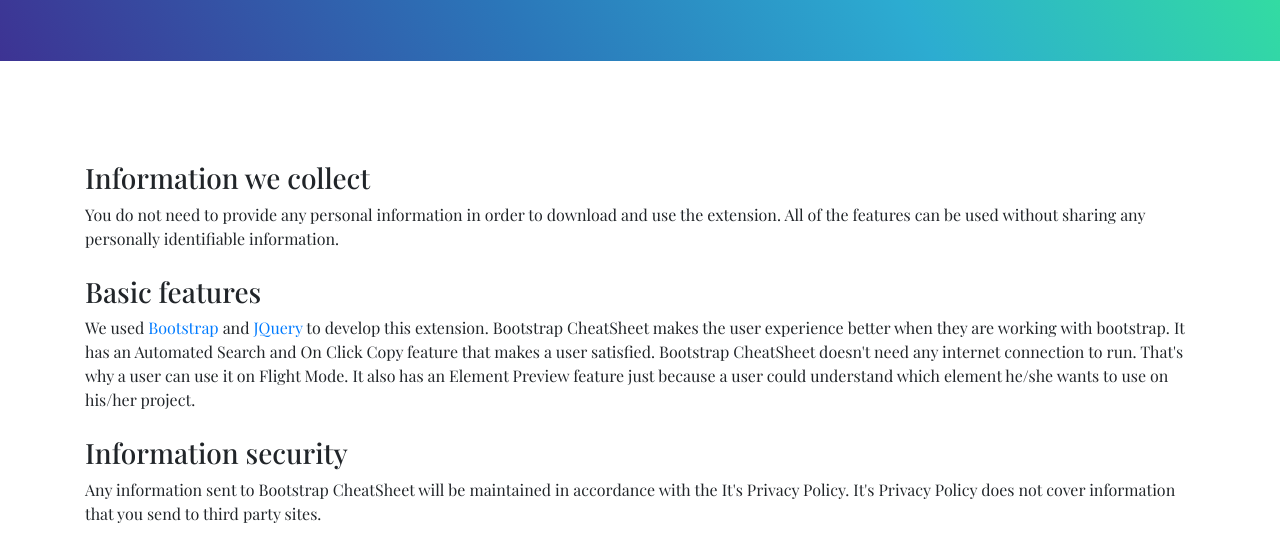
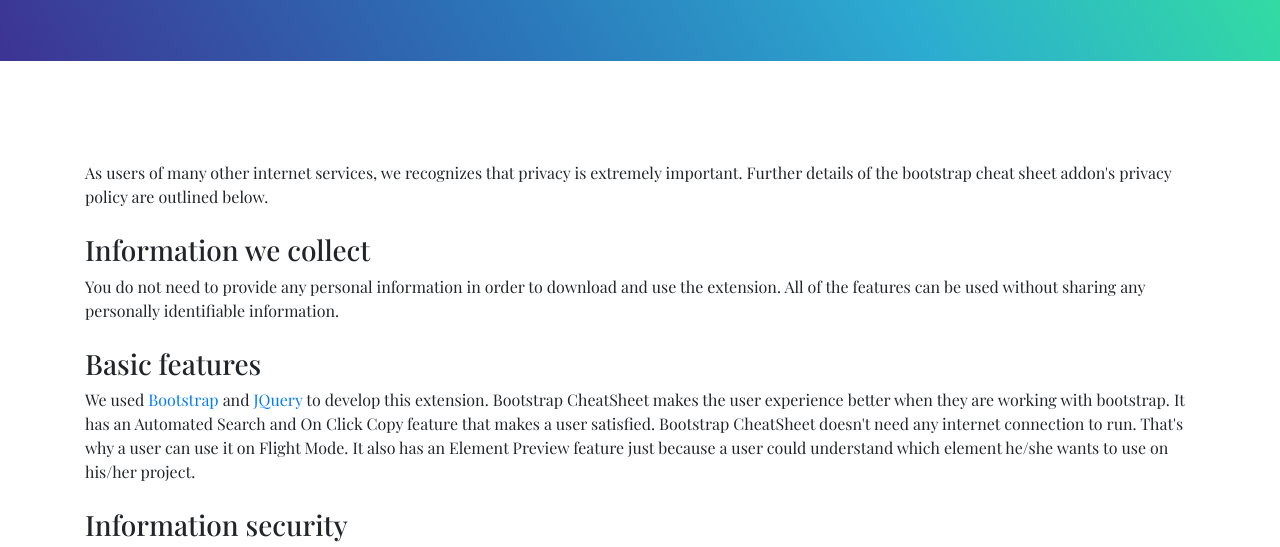
Before and after one commit to themefisher/bootstrap-cheatsheet, a plain HTML site: page privacy-policy.html in a window 1280 px wide. Shown: the part 215-762 px from the top of the page. Drawn offline with nearby package versions, Linux system fonts and the light colour scheme.

Commit message:
modified privacy

```diff
--- a/privacy-policy.html
+++ b/privacy-policy.html
@@ -31,6 +31,9 @@
 
   <section class="section">
     <div class="container">
+      <div class="mb-4">
+        <p>As users of many other internet services, we recognizes that privacy is extremely important. Further details of the bootstrap cheat sheet addon's privacy policy are outlined below.</p>
+      </div>
       <div class="mb-4">
         <h3>Information we collect</h3>
         <p>You do not need to provide any personal information in order to download and use the extension. All of the
```
